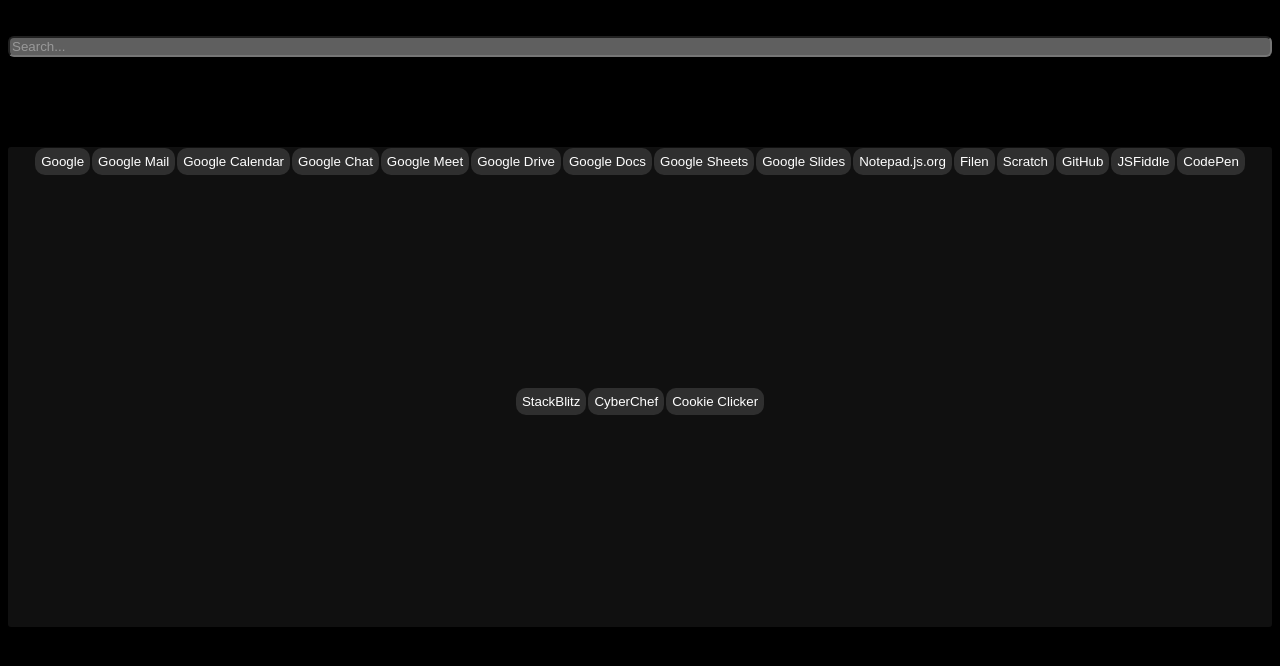
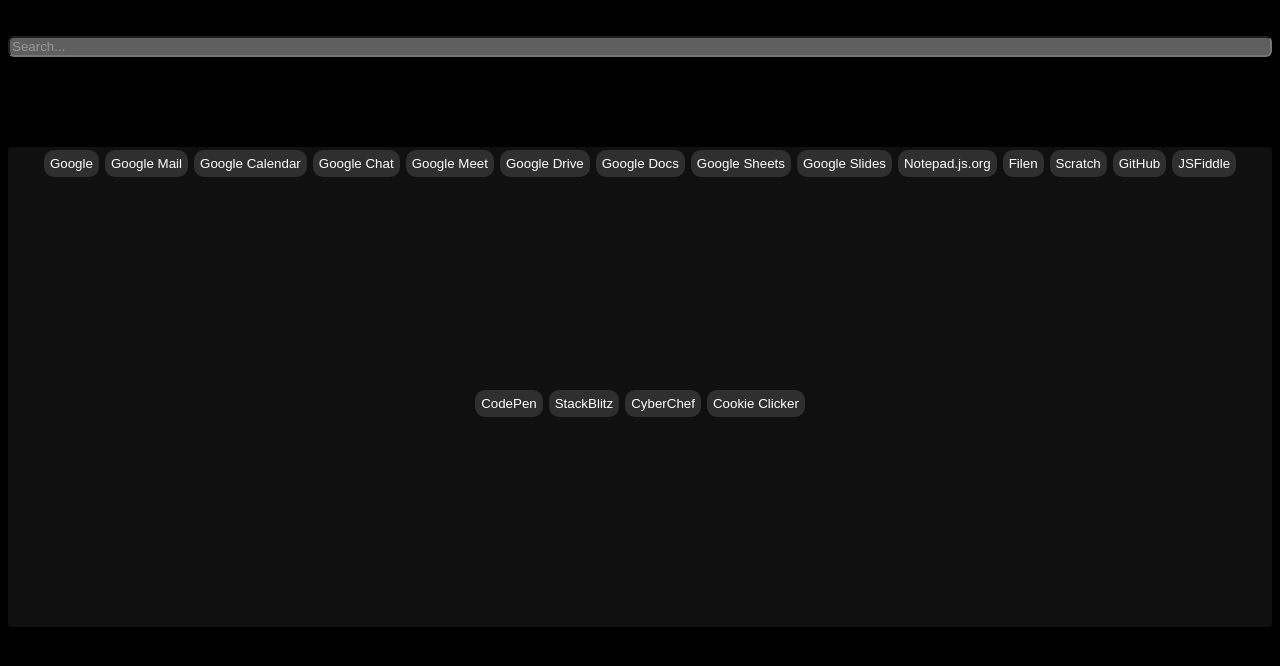
Before and after one commit to copymine/...more..., a plain HTML site: page index.html in a window 1280 px wide. Shown: the part 134-800 px from the top of the page. Drawn offline with Linux system fonts and the light colour scheme.

Commit message:
Update the spacing
updated the spacing between the buttons

```diff
--- a/index.html
+++ b/index.html
@@ -33,7 +33,7 @@
 width: 100%;
 }
 .nbutton {
-margin: 1px;
+margin: 3px;
 height: auto;
 border-radius: 10px;
 background: #2f2f2f;
```
